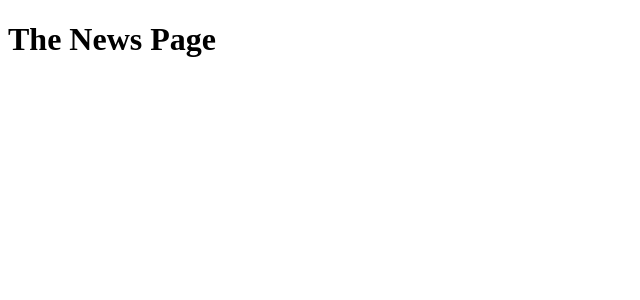
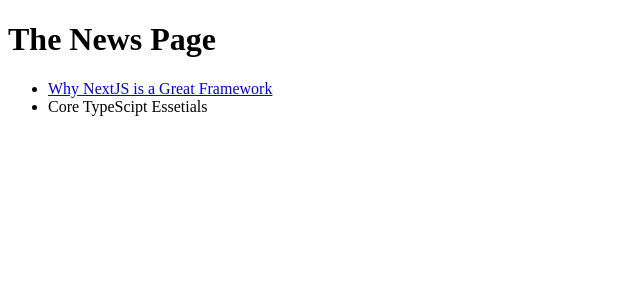
Before and after one commit to Ernest-Yoyowah/ModernWebDevMastery, a Next.js app in the folder React_The_Complete_Guide/NextJS/codebase_1/: page /news in a window 1280 px wide. Shown: the top 300 px of the page, without its empty margins (0-640 px from the left). Built offline with nearby package versions, Linux system fonts and the light colour scheme.

Commit message:
Linking Between Pages

```diff
--- a/React_The_Complete_Guide/NextJS/codebase_1/pages/news/index.js
+++ b/React_The_Complete_Guide/NextJS/codebase_1/pages/news/index.js
@@ -1,7 +1,17 @@
-import React from "react";
+import React, { Fragment } from "react";
 
 const NewsPage = () => {
-  return <h1>The News Page</h1>;
+  return (
+    <Fragment>
+      <h1>The News Page</h1>
+      <ul>
+        <li>
+          <a href="/news/latest">Why NextJS is a Great Framework</a>
+        </li>
+        <li>Core TypeScipt Essetials</li>
+      </ul>
+    </Fragment>
+  );
 };
 
 export default NewsPage;
```
Also changed, not shown: React_The_Complete_Guide/NextJS/codebase_1/pages/news/latest.js (+7 -2 lines).
